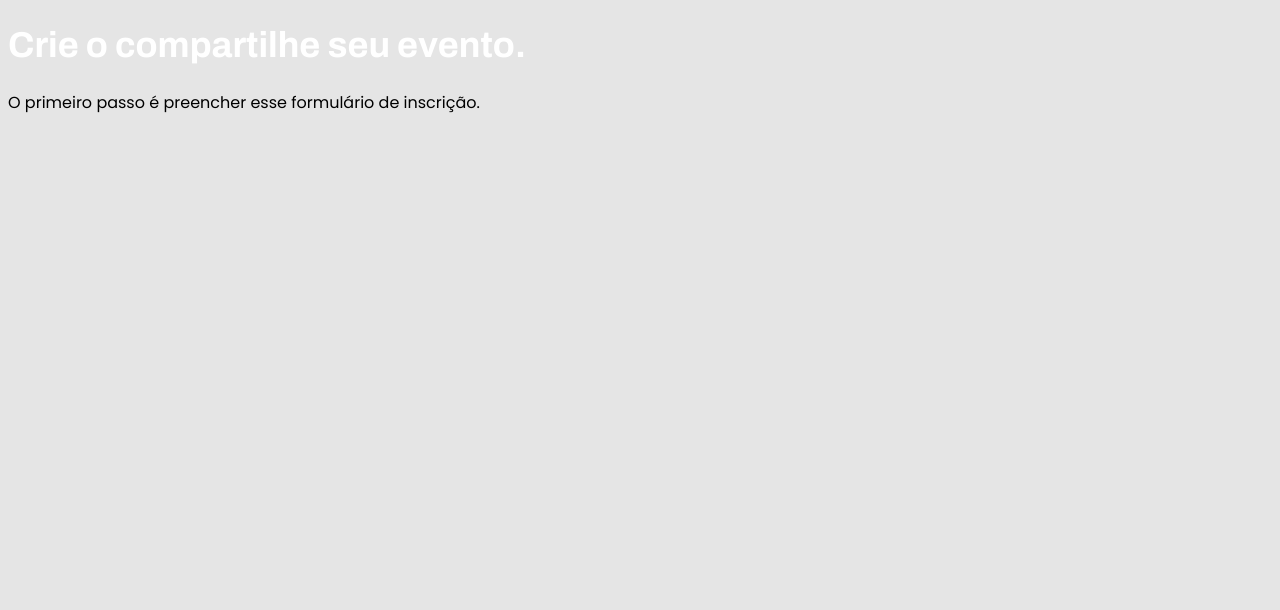
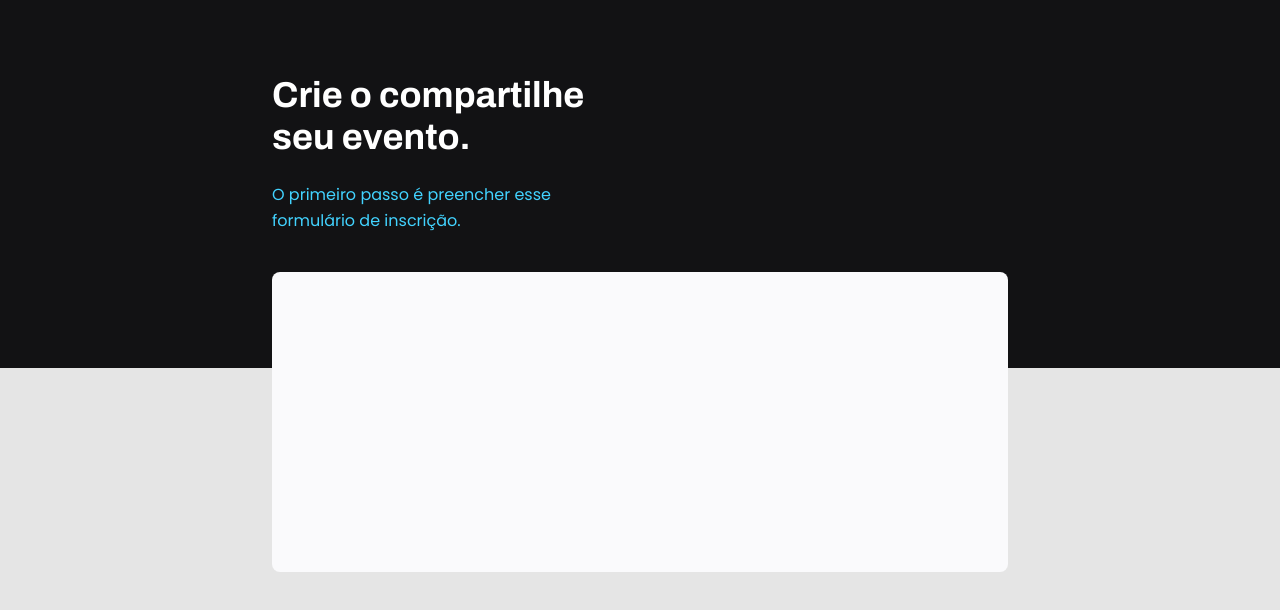
Before and after one commit to williamjs95/html-css, a plain HTML site: page html-css-models/events-form/index.html in a window 1280 px wide. Drawn offline with Linux system fonts and the light colour scheme.

Commit message:
events form

```diff
--- a/html-css-models/events-form/index.html
+++ b/html-css-models/events-form/index.html
@@ -13,6 +13,7 @@
     <link href="https://fonts.googleapis.com/css2?family=Archivo:wght@600;700&family=Poppins&display=swap" rel="stylesheet">
 </head>
 <body>
+    <div class="page">
         <header>
             <h1>Crie o compartilhe seu evento.</h1>
             <p>O primeiro passo é preencher esse formulário de inscrição.</p>
@@ -22,5 +23,7 @@
 
 
         </form>
+    </div>
+
 </body>
 </html>
--- a/html-css-models/events-form/style.css
+++ b/html-css-models/events-form/style.css
@@ -1,10 +1,4 @@
-h1{
-    font-family: 'Archivo', sans-serif;
-    font-weight: bold;
-    font-size: 36px;
-    line-height: 42px;
-    color: white;
-}
+@charset "UTF-8";
 
 body{
     font-family: 'Poppins', sans-serif;
@@ -13,4 +7,44 @@ body{
 
 body::before{
     content: '';
+    width: 100%;
+    height: 368px;
+
+    position: absolute;
+    top: 0;
+    left: 0;
+    z-index: -1;
+    background-color: #121214;
 }
+
+.page{
+    width: 736px;
+    margin: auto;
+}
+
+header{
+    width: 319px;
+
+    margin-top: 74px;
+}
+
+header h1{
+    font-family: 'Archivo', sans-serif;
+    font-weight: bold;
+    font-size: 36px;
+    line-height: 42px;
+    color: white;
+}
+
+header p{
+    font-size: 16px;
+    line-height: 26px;
+    color: #42D3FF;
+}
+
+form{
+    margin-top: 38px;
+    background: #FAFAFC;
+    border-radius: 8px;
+    min-height: 300px;
+}
```
Lines whose indentation alone changed are shown as unchanged.
